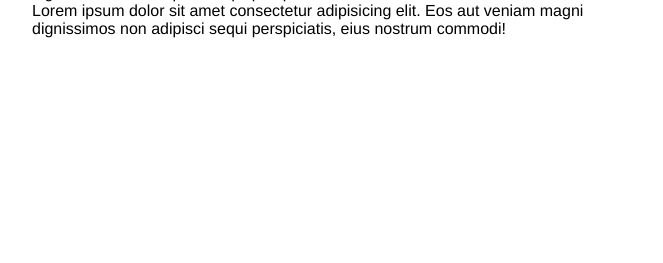
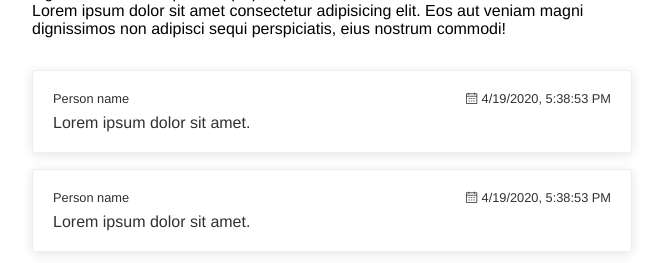
Before and after one commit to GoryachkoP/blog-nuxt, a Nuxt app: page /post/1 in a window 1280 px wide. Shown: the part 689-952 px from the top of the page, without its empty margins (308-971 px from the left). Before the commit the page ends 839 px from the top, so only its background shows below. Built offline with nearby package versions, Linux system fonts and the light colour scheme.

Commit message:
added list of comments template

```diff
--- /dev/null
+++ b/components/main/Comment.vue
@@ -0,0 +1,38 @@
+<template>
+  <el-card class="comment">
+    <div class="comment__header">
+      <span>Person name</span>
+      <span>
+        <i class="el-icon-date"></i>
+        {{ new Date().toLocaleString() }}
+      </span>
+    </div>
+    <div class="comment__text">
+      Lorem ipsum dolor sit amet.
+    </div>
+  </el-card>
+</template>
+
+<script>
+export default {
+  props: ['comment']
+}
+</script>
+
+<style lang="scss" scoped>
+  .comment {
+    margin-bottom: 1rem;
+
+    .comment__header {
+      display: flex;
+      justify-content: space-between;
+      align-items: center;
+      margin-bottom: .5rem;
+      font-size: 0.8rem;
+    }
+
+    .comment__text {
+      white-space: pre-line;
+    }
+  }
+</style>
--- a/pages/post/_id.vue
+++ b/pages/post/_id.vue
@@ -36,11 +36,28 @@
         Eos aut veniam magni dignissimos non adipisci sequi
         perspiciatis, eius nostrum commodi!</p>
     </main>
+
+    <footer>
+      <!-- Form -->
+
+      <div class="comments" v-if="true">
+        <app-comment
+          v-for="comment in 4"
+          :key="comment"
+          :comment="comment"
+        />
+      </div>
+      <div class="text-center" v-else>Коментариев нет!</div>
+    </footer>
   </article>
 </template>
 
 <script>
+import AppComment from '@/components/main/Comment.vue'
   export default {
+    components: {
+      AppComment
+    },
     validate({ params }) {
       return Boolean(params.id)
     }
--- a/theme/index.scss
+++ b/theme/index.scss
@@ -15,3 +15,7 @@
   -webkit-font-smoothing: antialiased;
   -webkit-tap-highlight-color: transparent;
 }
+
+.text-center {
+  text-align: center;
+}
```
